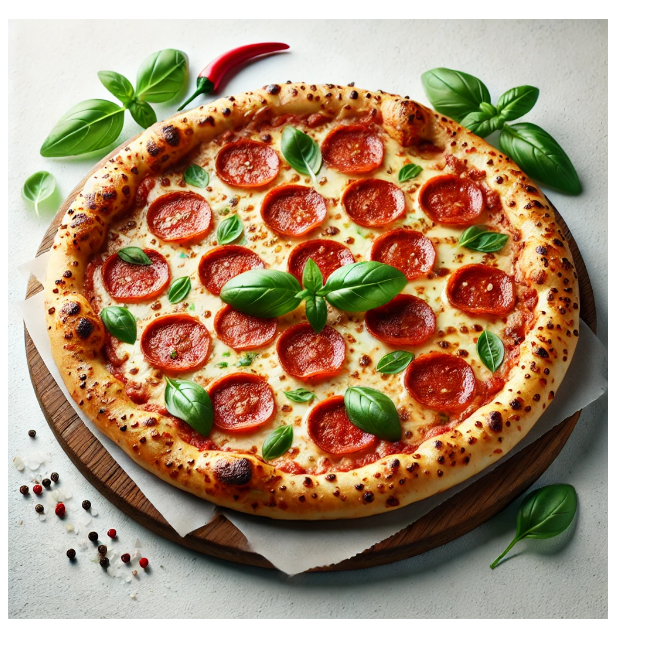
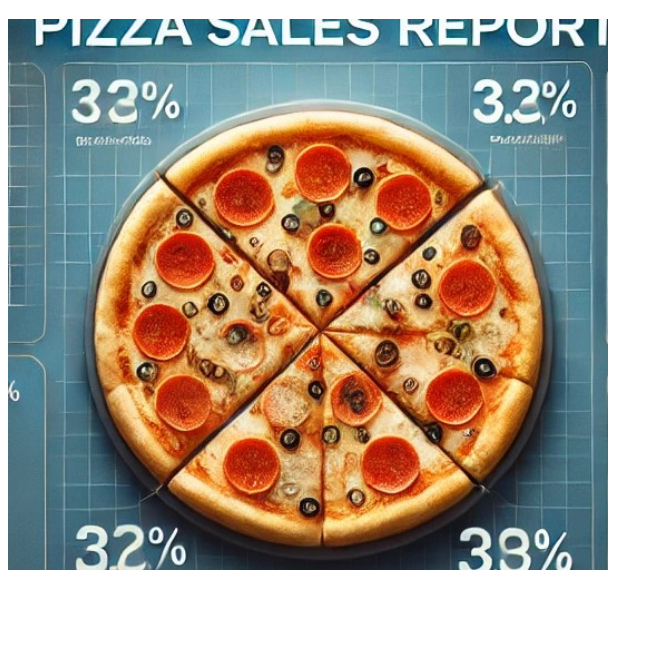
Before and after one commit to moomina12/imageurls, a plain HTML site: page index.html in a window 1280 px wide. Shown: the part 61-718 px from the top of the page, without its empty margins (0-663 px from the left). Drawn offline with Linux system fonts and the light colour scheme.

Commit message:
Update index.html

```diff
--- a/index.html
+++ b/index.html
@@ -6,6 +6,6 @@
 </head>
 <body>
   <h1>2013 Toyota Prius</h1>
-  <img src="pizza.webp" alt="Toyota Prius" width="600">
+  <img src="pizzasales.jpg" alt="Toyota Prius" width="600">
 </body>
 </html>
```
